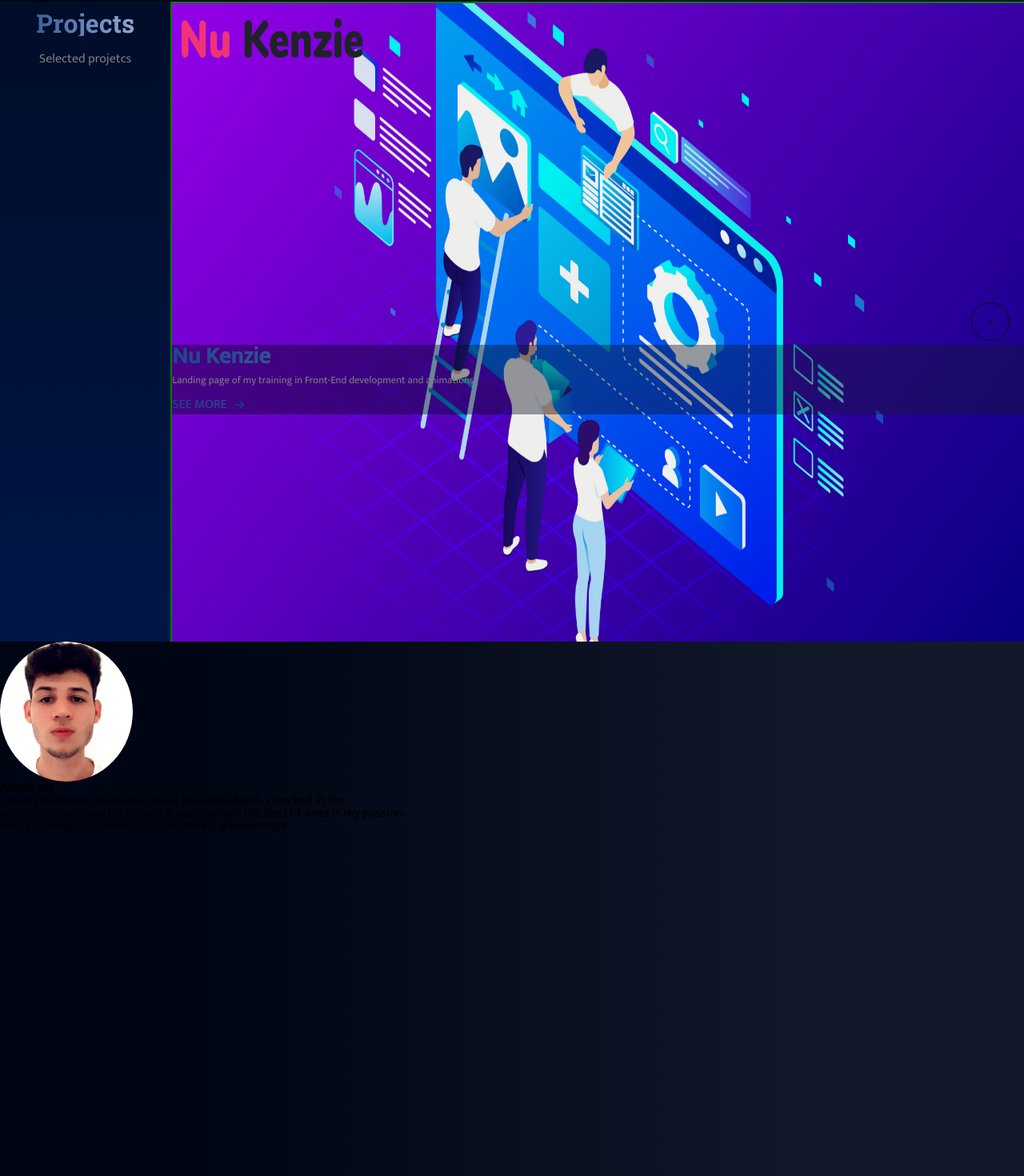
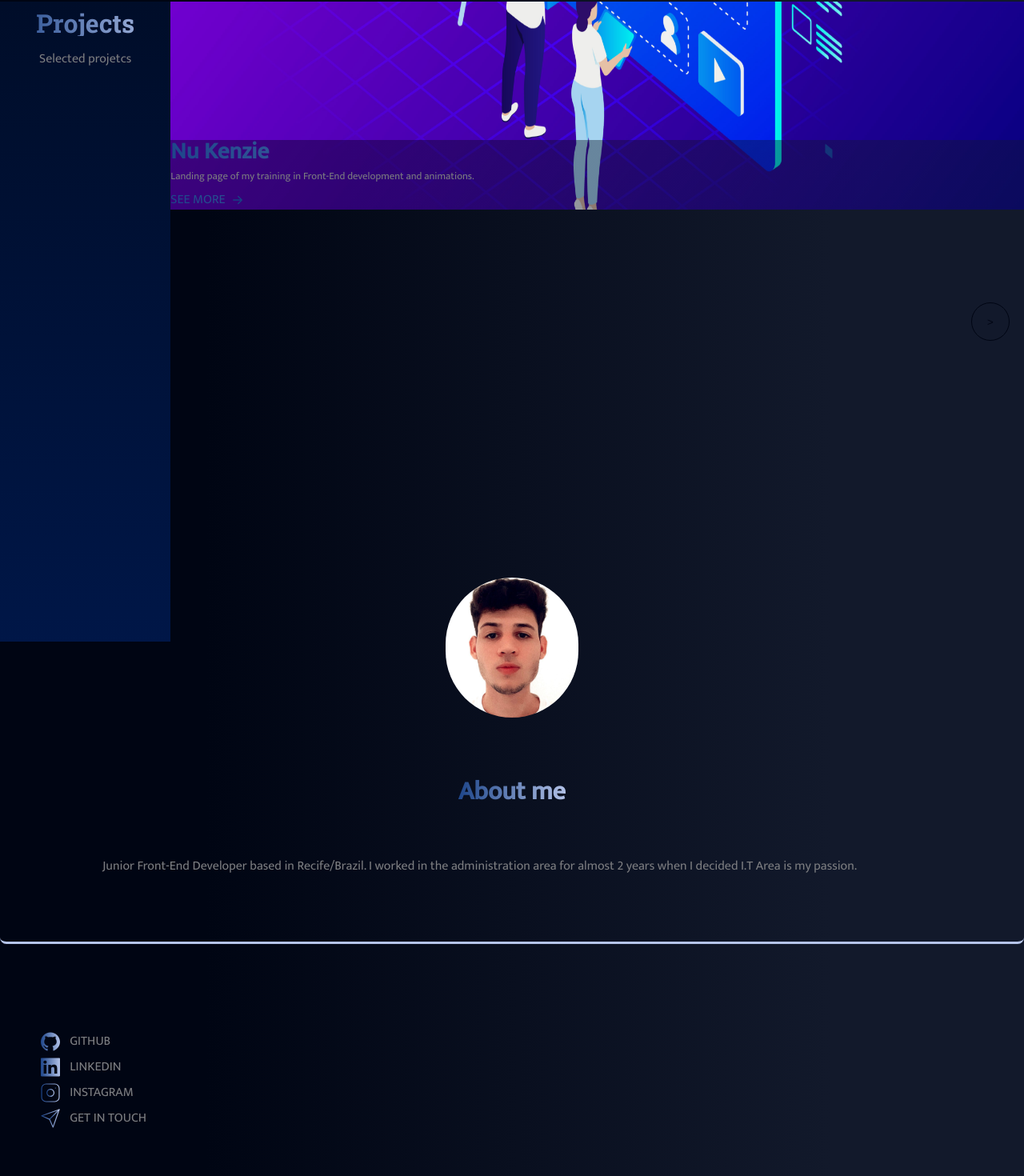
Before and after one commit to HenriqueMts/Eduardo-Henrique-Portfolio, a React (Create React App) app: page / in a window 1280 px wide. Shown: the part 798-2268 px from the top of the page at 80% size. Built offline with nearby package versions, Linux system fonts and the light colour scheme.

Commit message:
chore: apllied mobile styles to about home page section and started to aply breackpoints

```diff
--- a/src/App.js
+++ b/src/App.js
@@ -1,11 +1,11 @@
 import GlobalStyle from "./Styles/Global";
-import { useEffect } from "react";
 import "./App.css";
+
 import Home from "./Page/Home";
 import Header from "./Components/Header";
 
 function App() {
-  console.log(document.documentElement.scrollTop);
+  /* console.log(document.documentElement.scrollTop); */
 
   return (
     <>
--- a/src/Components/Carousel/styles.js
+++ b/src/Components/Carousel/styles.js
@@ -3,7 +3,6 @@ import styled from "styled-components";
 export const CarouselContainer = styled.div`
   width: 100%;
   min-width: 100%;
-  height: 60vh;
   display: flex;
   align-items: center;
   justify-content: center;
@@ -24,7 +23,7 @@ export const CarouselWrapper = styled.div`
     cursor: pointer;
     position: absolute;
     z-index: 100;
-    top: 13%;
+    top: 16%;
     transform: translateY(-50%);
     width: 48px;
     height: 48px;
@@ -80,6 +79,5 @@ export const CarouselContent = styled.div`
   @media (min-width: 720px) {
     height: 100vh;
     width: 100%;
-    border: 2px solid green;
   }
 `;
--- a/src/Components/Header/styles.js
+++ b/src/Components/Header/styles.js
@@ -8,13 +8,13 @@ export const Container = styled.header`
   width: 100%;
   max-width: 100%;
   position: fixed;
-  z-index: 100;
+  z-index: 10000;
   height: 70px;
   gap: 18px;
   background: linear-gradient(180deg, #000000 0%, rgba(18, 25, 43, 0) 63.54%);
   background-blend-mode: soft-light;
   box-shadow: inset 0px 4px 4px rgba(0, 0, 0, 0.25);
-
+  overflow-x: visible;
   img {
     width: 42px;
     margin: 0;
@@ -67,7 +67,16 @@ export const Container = styled.header`
     transform: rotate(-134deg);
     top: -8px;
   }
-  @media (min-width: 720px) {
+
+  ${({ handleButton }) =>
+    handleButton &&
+    css`
+      background: linear-gradient(90deg, #000513 20%, #12192b 81.15%);
+      transition: ease 0.7s;
+    `}
+
+  /* ----- BREACKPOINTS ----- */
+  @media (min-width: 1150px) {
     max-width: var(--max-width);
     flex-direction: row;
 
@@ -76,13 +85,6 @@ export const Container = styled.header`
       display: none;
     }
   }
-
-  ${({ handleButton }) =>
-    handleButton &&
-    css`
-      background: linear-gradient(90deg, #000513 20%, #12192b 81.15%);
-      transition: ease 0.7s;
-    `}
 `;
 
 export const Navbar = styled.nav`
@@ -126,7 +128,20 @@ export const Navbar = styled.nav`
     cursor: pointer;
   }
 
-  @media (min-width: 720px) {
+  ${({ handleButton }) =>
+    handleButton &&
+    css`
+      height: 100vh;
+      max-height: 100vh;
+      visibility: visible;
+      overflow: hidden;
+      padding: 24px 0;
+      margin: 0;
+    `}
+
+  /* ----- BREACKPOINTS ----- */
+
+    @media (min-width: 1150px) {
     display: flex;
     justify-content: flex-start;
     position: relative;
@@ -164,14 +179,4 @@ export const Navbar = styled.nav`
       text-shadow: 0px 4px 7px rgba(255, 255, 255, 0.6);
     }
   }
-  ${({ handleButton }) =>
-    handleButton &&
-    css`
-      height: 100vh;
-      max-height: 100vh;
-      visibility: visible;
-      overflow: hidden;
-      padding: 24px 0;
-      margin: 0;
-    `}
 `;
--- a/src/Components/Project-Card/index.jsx
+++ b/src/Components/Project-Card/index.jsx
@@ -12,7 +12,7 @@ const ProjectCard = ({ title, children, source, alt, path }) => {
       <Content>
         <h2>{title}</h2>
         <span>{children}</span>
-        <a target="blank" href={path}>
+        <a className="text-linear-gradient" target="blank" href={path}>
           SEE MORE <BsArrowRightShort className="react-icons" />
         </a>
       </Content>
--- a/src/Components/Project-Card/styles.js
+++ b/src/Components/Project-Card/styles.js
@@ -1,29 +1,27 @@
 import styled from "styled-components";
 
 export const Container = styled.div`
+  display: flex;
+  flex-direction: column-reverse;
+  justify-content: space-between;
   width: 100%;
-  height: 60vh;
-  position: relative;
+  height: 260px;
 
   figure {
     position: absolute;
     width: 100%;
+    height: 100%;
     z-index: -20;
     img {
       width: 100%;
-    }
-  }
-  @media (min-width: 720px) {
-    height: 100vh;
-
-    img {
-      height: 100vh;
+      height: 100%;
     }
   }
 `;
 
-export const Content = styled.div`
-  margin-top: 40%;
+export const Content = styled.footer`
+  /* margin-top: 40%; */
+
   background: linear-gradient(
     90deg,
     rgba(0, 5, 19, 0.4) 20%,
@@ -52,13 +50,10 @@ export const Content = styled.div`
     color: #7c7d80;
   }
   a {
-    background: linear-gradient(89.99deg, #174086 -4.74%, #b5c4e9 102.32%);
-    -webkit-background-clip: text;
-    -webkit-text-fill-color: transparent;
-    background-clip: text;
-    text-decoration: none;
     font-size: 1rem;
   }
   @media (min-width: 720px) {
+    height: 100px;
+    margin-top: 50%;
   }
 `;
--- a/src/Components/Section-Home-About/index.jsx
+++ b/src/Components/Section-Home-About/index.jsx
@@ -1,19 +1,55 @@
-import { Container } from "./styles";
+import { Container, Content, Footer } from "./styles";
+import GitIcon from "../../Assets/GitIcon.svg";
+import LinkedinIcon from "../../Assets/LinkedinIcon.svg";
+import InstaIcon from "../../Assets/InstaIcon.svg";
+import MailIcon from "../../Assets/MailIcon.svg";
 import Henry from "../../Assets/Henry.svg";
 
 const HomeAbout = () => {
   return (
     <Container id="About">
       <figure>
-        <img src={Henry} alt="Eduardo Henrique" />
+        <img title="Eduardo Henrique" src={Henry} alt="Eduardo Henrique" />
       </figure>
-
-      <h3>About me</h3>
-      <p>
-        Junior Front-End Developer based in Recife/Brazil. I worked in the
-        administration area for almost 2 years when I decided I.T Area is my
-        passion. Now I looking for a new job to improve my knowledge{" "}
-      </p>
+      <Content>
+        <h3 className="text-linear-gradient">About me</h3>
+        <p>
+          Junior Front-End Developer based in Recife/Brazil. I worked in the
+          administration area for almost 2 years when I decided I.T Area is my
+          passion.
+        </p>
+      </Content>
+      <Footer>
+        <ul>
+          <li>
+            <a target="black" href="https://github.com/HenriqueMts">
+              <img src={GitIcon} alt="GitHub Icon" />
+              GitHub
+            </a>
+          </li>
+          <li>
+            <a
+              target="black"
+              href="https://www.linkedin.com/in/eduardohenrique-dev/"
+            >
+              <img src={LinkedinIcon} alt="Linkedin Icon" />
+              LinkedIn
+            </a>
+          </li>
+          <li>
+            <a target="black" href="https://www.instagram.com/_henrique.ed/">
+              <img src={InstaIcon} alt="Instagram Icon" />
+              Instagram
+            </a>
+          </li>
+          <li>
+            <a href="mailto:henrique.mts@outlook.com.br">
+              <img src={MailIcon} alt="Email Icon" />
+              GET IN TOUCH
+            </a>
+          </li>
+        </ul>
+      </Footer>
     </Container>
   );
 };
--- a/src/Components/Section-Home-About/styles.js
+++ b/src/Components/Section-Home-About/styles.js
@@ -1,9 +1,25 @@
 import styled from "styled-components";
 
 export const Container = styled.section`
+  display: flex;
+  flex-direction: column;
+  align-items: center;
   width: 100%;
   height: 100vh;
+
   background: linear-gradient(90deg, #000513 20%, #12192b 81.15%);
+`;
+export const Content = styled.div`
+  width: 100%;
+  height: 300px;
+  display: flex;
+  flex-direction: column;
+  align-items: center;
+  justify-content: space-around;
+  margin-top: 3%;
+
+  border-bottom: 3px solid #b5c4e9;
+  border-radius: 8px;
 
   figure {
     width: 166px;
@@ -16,8 +32,38 @@ export const Container = styled.section`
       border-radius: 50%;
     }
   }
+  h3 {
+    font-size: 2rem;
+  }
 
   p {
-    width: 40%;
+    width: 80%;
+    color: #7c7d80;
+    margin-bottom: 4%;
   }
 `;
+
+export const Footer = styled.footer`
+  width: 100%;
+  height: 300px;
+  margin-top: 8%;
+
+  li {
+    align-items: center;
+    margin-left: 4%;
+    margin-top: 8px;
+
+    a {
+      text-transform: uppercase;
+      color: #7c7d80;
+      display: flex;
+      align-items: center;
+      gap: 12px;
+      text-decoration: none;
+      img {
+        width: 1.5rem;
+        height: 1.5rem;
+      }
+    }
+  }
+`;
--- a/src/Components/Section-Home-Projects/styles.js
+++ b/src/Components/Section-Home-Projects/styles.js
@@ -2,8 +2,8 @@ import styled from "styled-components";
 
 export const Container = styled.section`
   width: 100%;
+  height: 90vh;
   display: flex;
-  align-items: center;
   background-color: #683bb7;
   flex-direction: column;
   color: #fff;
@@ -17,11 +17,9 @@ export const Container = styled.section`
 export const Content = styled.div`
   top: 0;
   width: 100%;
-  height: 30vh;
+  height: 50vh;
   text-align: center;
 
-  /*  align-items: center;
-  display: flex; */
   background: linear-gradient(180deg, #000d29 0%, rgba(0, 26, 82, 0.83) 100%);
   p {
     margin-top: 10%;
@@ -39,7 +37,8 @@ export const Content = styled.div`
   }
 `;
 
-export const Aside = styled.aside`
-  height: 100vh;
+export const Aside = styled.div`
+  max-width: 100%;
+  max-height: 40vh;
   width: 100%;
 `;
--- a/src/Styles/Global.js
+++ b/src/Styles/Global.js
@@ -1,6 +1,9 @@
 import { createGlobalStyle } from "styled-components";
 
 export default createGlobalStyle`
+*, *::after, *::before{
+	box-sizing: border-box;
+}
 body{
 	overflow-x: hidden;
 	background: linear-gradient(90deg, #000513 20%, #12192b 81.15%);
```
Also changed, not shown: src/Assets/InstaIcon.svg (added), src/Assets/MailIcon.svg (added).
